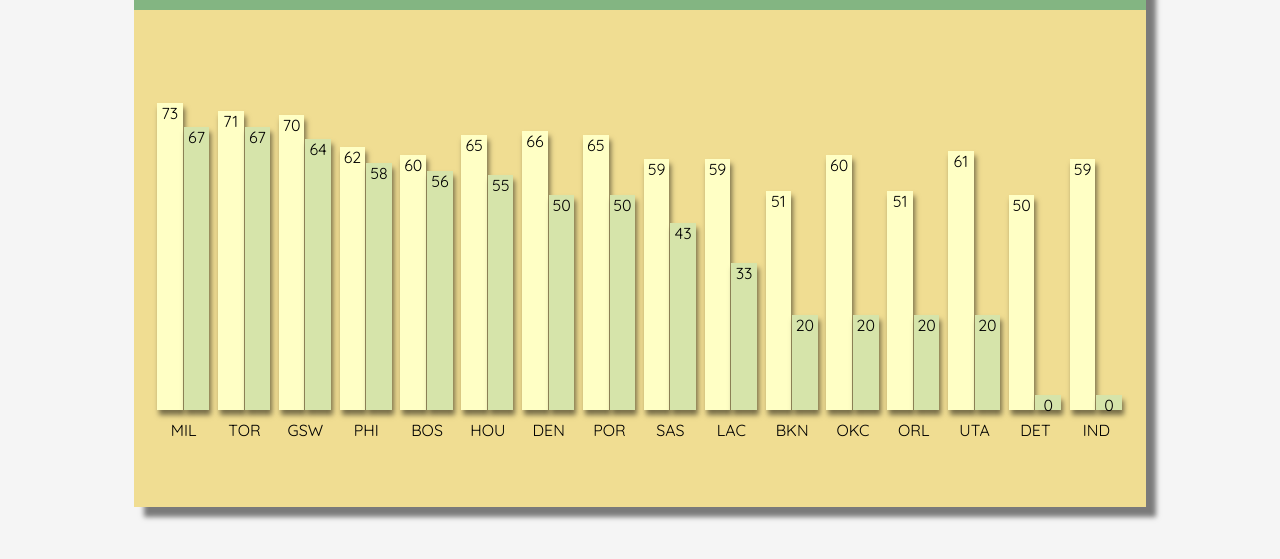
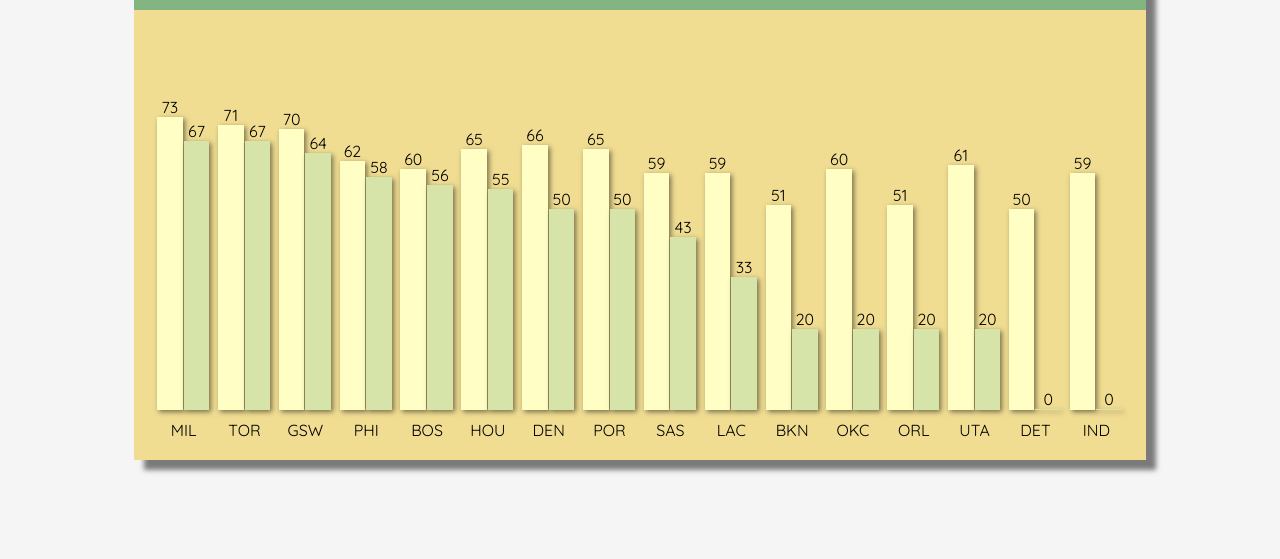
Before and after one commit to awjdthornton/nba-stats-viz, a plain HTML site: page index.html in a window 1280 px wide. Shown: the part 101-660 px from the top of the page. Drawn offline with Linux system fonts and the light colour scheme.

Commit message:
adding distinct column labeling and implementing absolute positioning for labels

```diff
--- a/css/site.css
+++ b/css/site.css
@@ -21,7 +21,6 @@ body {
 
 .Viz {
     width: 80%;
-    height: 600px;
 
     /*center horizontally*/
     margin: auto;
@@ -38,14 +37,12 @@ body {
 }
 
 .Viz-header {
-/*    width: inherit;*/
     grid-row: 1;
     background-color: #83b582;
     padding: 10px;
 }
 
 .Viz-wrapper {
-/*    width: inherit;*/
     display: flex;
     justify-content: center;
     height: 450px;
@@ -62,19 +59,21 @@ body {
     transition-timing-function: cubic-bezier(0.67, -0.51, 0.42, 1.43);
     transition-delay: .2s;
 
+    /*makes scale transition go up and left/right but not down*/
+    transform-origin: bottom;
+
 }
 
 .Viz-item:hover {
-    transform: scale(1.3);
-/*    can't use transform origin since chrome grows and then pop's it into position which is ugly*/
-/*    transform-origin: bottom;*/
+    transform: scale(1.4);
+    z-index: 1;
 }
 
 .Viz-data {
     align-self: end;
     width: 2vw;
-    box-shadow: 2px 5px 5px 0px rgba(0,0,0,0.5);
-    padding-bottom: 15px;
+    box-shadow: 2px 2px 5px rgba(0,0,0,0.5);
+    padding-bottom: 1px;
 }
 
 
@@ -92,9 +91,25 @@ body {
     margin-top: 10px;
 }
 
+.Viz-data {
+    position: relative;
+}
+
+.Viz-data label {
+    position: absolute;
+    top: -20px;
+
+    /*center horizontally within parent*/
+    left: 0;
+    right: 0;
+    margin: auto;
+
+}
+
 
 /*@media at certain width increase .VizContainer width to 100%*/
 @media only screen and (max-width: 1100px) {
 .Viz {
     width: 100%;
 }
+}
--- a/index.html
+++ b/index.html
@@ -18,83 +18,83 @@
             <!--add 10% to winning percentage to scale everything up    -->
             <div class="Viz-wrapper">
                 <div class="Viz-item" onClick="alert('MIL won 6% fewer of their games during the playoffs.')">
-                    <div class="Viz-data Viz-regular" style="height: 73%">73</div>
-                    <div class="Viz-data Viz-playoff" style="height: 67%">67</div>
+                    <div class="Viz-data Viz-regular" style="height: 73%"><label>73</label></div>
+                    <div class="Viz-data Viz-playoff" style="height: 67%"><label>67</label></div>
                     <div class="Viz-label">MIL</div>
                 </div>
                 <div class="Viz-item"  onClick="alert('TOR won 4% fewer of their games during the playoffs.')">
-                    <div class="Viz-data Viz-regular" style="height: 71%">71</div>
-                    <div class="Viz-data Viz-playoff" style="height: 67%">67</div>
+                    <div class="Viz-data Viz-regular" style="height: 71%"><label>71</label></div>
+                    <div class="Viz-data Viz-playoff" style="height: 67%"><label>67</label></div>
                     <div class="Viz-label">TOR</div>
                 </div>
                 <div class="Viz-item" onClick="alert('GSW won 6% fewer of their games during the playoffs.')">
-                    <div class="Viz-data Viz-regular" style="height: 70%">70</div>
-                    <div class="Viz-data Viz-playoff" style="height: 64%">64</div>
+                    <div class="Viz-data Viz-regular" style="height: 70%"><label>70</label></div>
+                    <div class="Viz-data Viz-playoff" style="height: 64%"><label>64</label></div>
                     <div class="Viz-label">GSW</div>
                 </div>
                 <div class="Viz-item" onClick="alert('PHI won 4% fewer of their games during the playoffs.')">
-                    <div class="Viz-data Viz-regular" style="height: 62%">62</div>
-                    <div class="Viz-data Viz-playoff" style="height: 58%">58</div>
+                    <div class="Viz-data Viz-regular" style="height: 62%"><label>62</label></div>
+                    <div class="Viz-data Viz-playoff" style="height: 58%"><label>58</label></div>
                     <div class="Viz-label">PHI</div>
                 </div>
                 <div class="Viz-item" onClick="alert('BOS won 4% fewer of their games during the playoffs.')">
-                    <div class="Viz-data Viz-regular" style="height: 60%">60</div>
-                    <div class="Viz-data Viz-playoff" style="height: 56%">56</div>
+                    <div class="Viz-data Viz-regular" style="height: 60%"><label>60</label></div>
+                    <div class="Viz-data Viz-playoff" style="height: 56%"><label>56</label></div>
                     <div class="Viz-label">BOS</div>
                 </div>
                 <div class="Viz-item" onClick="alert('HOU won 10% fewer of their games during the playoffs.')">
-                    <div class="Viz-data Viz-regular" style="height: 65%">65</div>
-                    <div class="Viz-data Viz-playoff" style="height: 55%">55</div>
+                    <div class="Viz-data Viz-regular" style="height: 65%"><label>65</label></div>
+                    <div class="Viz-data Viz-playoff" style="height: 55%"><label>55</label></div>
                     <div class="Viz-label">HOU</div>
                 </div>
                 <div class="Viz-item" onClick="alert('DEN won 16% fewer of their games during the playoffs.')">
-                    <div class="Viz-data Viz-regular" style="height: 66%">66</div>
-                    <div class="Viz-data Viz-playoff" style="height: 50%">50</div>
+                    <div class="Viz-data Viz-regular" style="height: 66%"><label>66</label></div>
+                    <div class="Viz-data Viz-playoff" style="height: 50%"><label>50</label></div>
                     <div class="Viz-label">DEN</div>
                 </div>
                 <div class="Viz-item" onClick="alert('POR won 15% fewer of their games during the playoffs.')">
-                    <div class="Viz-data Viz-regular" style="height: 65%">65</div>
-                    <div class="Viz-data Viz-playoff" style="height: 50%">50</div>
+                    <div class="Viz-data Viz-regular" style="height: 65%"><label>65</label></div>
+                    <div class="Viz-data Viz-playoff" style="height: 50%"><label>50</label></div>
                     <div class="Viz-label">POR</div>
                 </div>
                 <div class="Viz-item" onClick="alert('SAS won 16% fewer of their games during the playoffs.')">
-                    <div class="Viz-data Viz-regular" style="height: 59%">59</div>
-                    <div class="Viz-data Viz-playoff" style="height: 43%">43</div>
+                    <div class="Viz-data Viz-regular" style="height: 59%"><label>59</label></div>
+                    <div class="Viz-data Viz-playoff" style="height: 43%"><label>43</label></div>
                     <div class="Viz-label">SAS</div>
                 </div>
                 <div class="Viz-item" onClick="alert('LAC won 26% fewer of their games during the playoffs.')">
-                    <div class="Viz-data Viz-regular" style="height: 59%">59</div>
-                    <div class="Viz-data Viz-playoff" style="height: 33%">33</div>
+                    <div class="Viz-data Viz-regular" style="height: 59%"><label>59</label></div>
+                    <div class="Viz-data Viz-playoff" style="height: 33%"><label>33</label></div>
                     <div class="Viz-label">LAC</div>
                 </div>
                 <div class="Viz-item" onClick="alert('BKN won 31% fewer of their games during the playoffs.')">
-                    <div class="Viz-data Viz-regular" style="height: 51%">51</div>
-                    <div class="Viz-data Viz-playoff" style="height: 20%">20</div>
+                    <div class="Viz-data Viz-regular" style="height: 51%"><label>51</label></div>
+                    <div class="Viz-data Viz-playoff" style="height: 20%"><label>20</label></div>
                     <div class="Viz-label">BKN</div>
                 </div>
                 <div class="Viz-item" onClick="alert('OKC won 40% fewer of their games during the playoffs.')">
-                    <div class="Viz-data Viz-regular" style="height: 60%">60</div>
-                    <div class="Viz-data Viz-playoff" style="height: 20%">20</div>
+                    <div class="Viz-data Viz-regular" style="height: 60%"><label>60</label></div>
+                    <div class="Viz-data Viz-playoff" style="height: 20%"><label>20</label></div>
                     <div class="Viz-label">OKC</div>
                 </div>
                 <div class="Viz-item" onClick="alert('ORL won 31% fewer of their games during the playoffs.')">
-                    <div class="Viz-data Viz-regular" style="height: 51%">51</div>
-                    <div class="Viz-data Viz-playoff" style="height: 20%">20</div>
+                    <div class="Viz-data Viz-regular" style="height: 51%"><label>51</label></div>
+                    <div class="Viz-data Viz-playoff" style="height: 20%"><label>20</label></div>
                     <div class="Viz-label">ORL</div>
                 </div>
                 <div class="Viz-item" onClick="alert('UTA won 41% fewer of their games during the playoffs.')">
-                    <div class="Viz-data Viz-regular" style="height: 61%">61</div>
-                    <div class="Viz-data Viz-playoff" style="height: 20%">20</div>
+                    <div class="Viz-data Viz-regular" style="height: 61%"><label>61</label></div>
+                    <div class="Viz-data Viz-playoff" style="height: 20%"><label>20</label></div>
                     <div class="Viz-label">UTA</div>
                 </div>
                 <div class="Viz-item" onClick="alert('DET won 50% fewer of their games during the playoffs.')">
-                    <div class="Viz-data Viz-regular" style="height: 50%">50</div>
-                    <div class="Viz-data Viz-playoff" style="height: 0%">0</div>
+                    <div class="Viz-data Viz-regular" style="height: 50%"><label>50</label></div>
+                    <div class="Viz-data Viz-playoff" style="height: 0%"><label>0</label></div>
                     <div class="Viz-label">DET</div>
                 </div>
                 <div class="Viz-item" onClick="alert('IND won 59% fewer of their games during the playoffs.')">
-                    <div class="Viz-data Viz-regular" style="height: 59%">59</div>
-                    <div class="Viz-data Viz-playoff" style="height: 0%">0</div>
+                    <div class="Viz-data Viz-regular" style="height: 59%"><label>59</label></div>
+                    <div class="Viz-data Viz-playoff" style="height: 0%"><label>0</label></div>
                     <div class="Viz-label">IND</div>
                 </div>
             </div>
```
